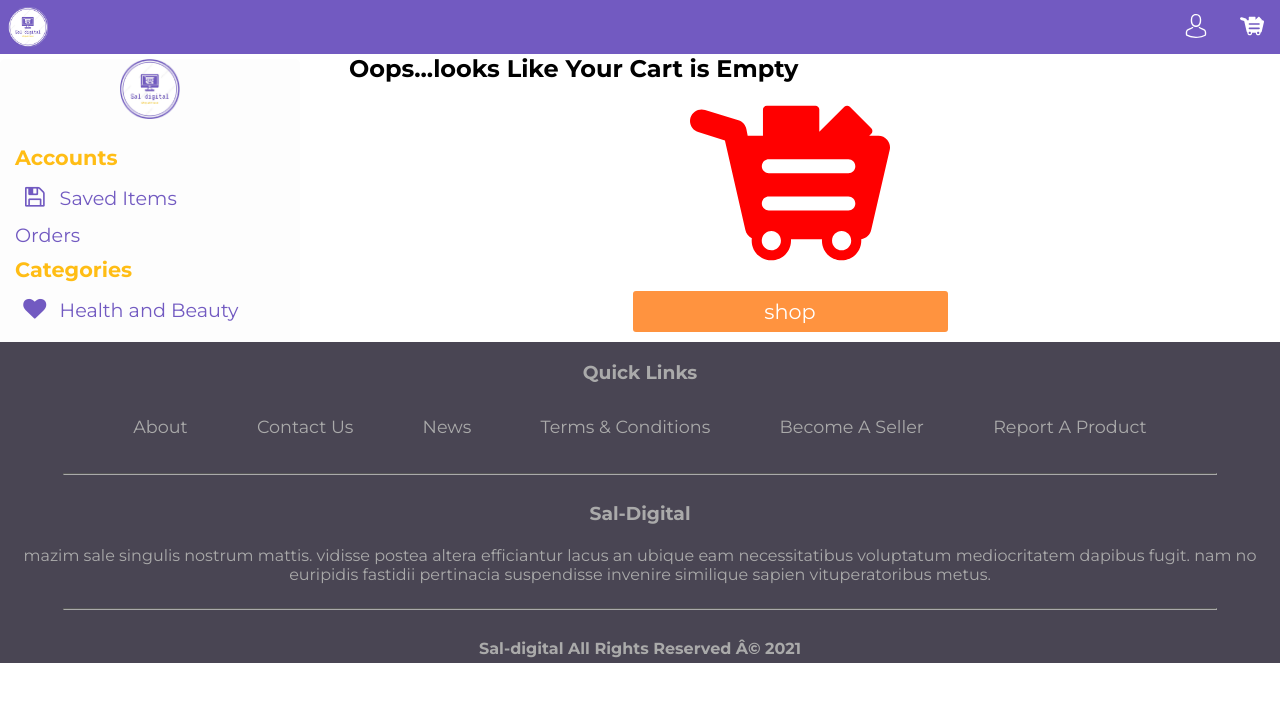
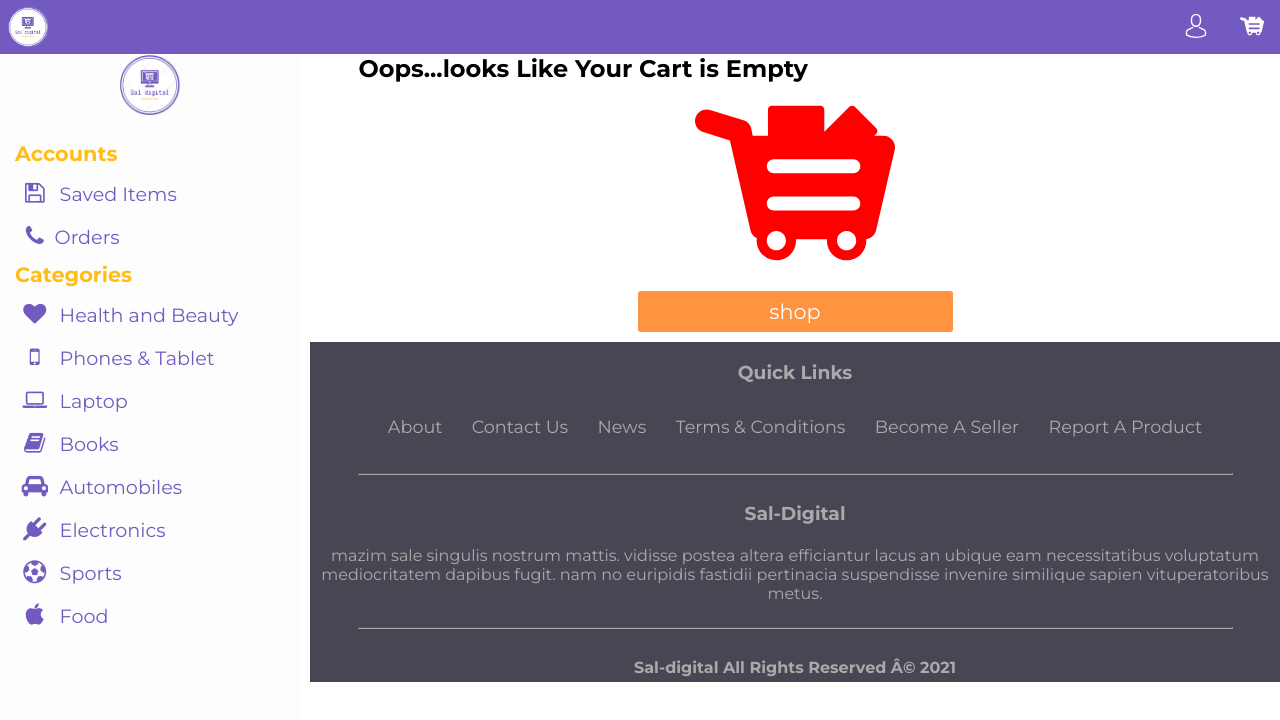
Before and after one commit to kamapeter/sal_digital, a plain HTML site: page cart.html in a window 1280 px wide. Drawn offline with Linux system fonts and the light colour scheme.

Commit message:
fixed layout and removed math.abs from util file

```diff
--- a/cart.html
+++ b/cart.html
@@ -26,7 +26,7 @@
 		  <ul class="linksList">
 		    <li class="linkH"><a href="#">Accounts</a></li>
 		    <li><a href="#"><i class="fa fa-fw fa-save"></i> Saved Items</a></li>
-		    <li><a href="#">Orders</a></li>
+		    <li><a href="#"><i class="fa fa-fw fa-phone"></i>Orders</a></li>
 		    <li class="linkH"><a href="#">Categories</a></li>
 		    <li><a href="#"><i class="fa fa-fw fa-heart"></i> Health and Beauty</a></li>
 		    <li><a href="phones.html"><i class="fa fa-fw fa-mobile"></i> Phones & Tablet</a></li>
--- a/scripts/util.js
+++ b/scripts/util.js
@@ -177,7 +177,7 @@ var DomUtils = {
 			imgsNo = imgs.length;
 		if (imgs[current].classList.contains(inClass))
 			imgs[current].classList.replace(inClass, outClass);
-		current = Math.abs((current + inc)) % (imgsNo);
+		current = (current + inc + imgsNo) % (imgsNo);
 
 		if (imgs[current].classList.contains(outClass))
 			imgs[current].classList.replace(outClass, inClass);
--- a/styles/main.css
+++ b/styles/main.css
@@ -390,35 +390,38 @@ footer >h3,h4{
 @media (min-width: 900px) {
   #mySideNav{
     display: block;
-    bottom: auto;
-    top: auto;
+    top: 50px;
     position: fixed;
-    min-height: fit-content;
     overflow-y: scroll;
     border-radius: 5px;
     margin: 5px 0;
+    grid-area: sideNav;
   }
   .topNav{
+    grid-area: nav;
     position: sticky;
     top: 0;
   }
   .big{
     display: block;
   }
-  .main{
-    margin-left: 300px;
-    position: sticky;
-    width: calc(100vw - 300px);
+  .main {
+    grid-area: main;
+  }
+  body{
+    display: grid;
+    grid-template-columns: 300px 10px 1fr;
+    grid-template-rows: auto;
+    grid-template-areas: "nav nav nav"
+      "sideNav . main"
+      ". . footer";
   }
   .small{
     display: none;
   }
   .topNav .logolink{float: left;}
   .footer{
-    z-index: 10;
-    position: sticky;
-    top: 0;
-    bottom: auto;
+    grid-area: footer;
   }
   .popup,body .itemInfo,.dialog{
     width: 600px;
```
